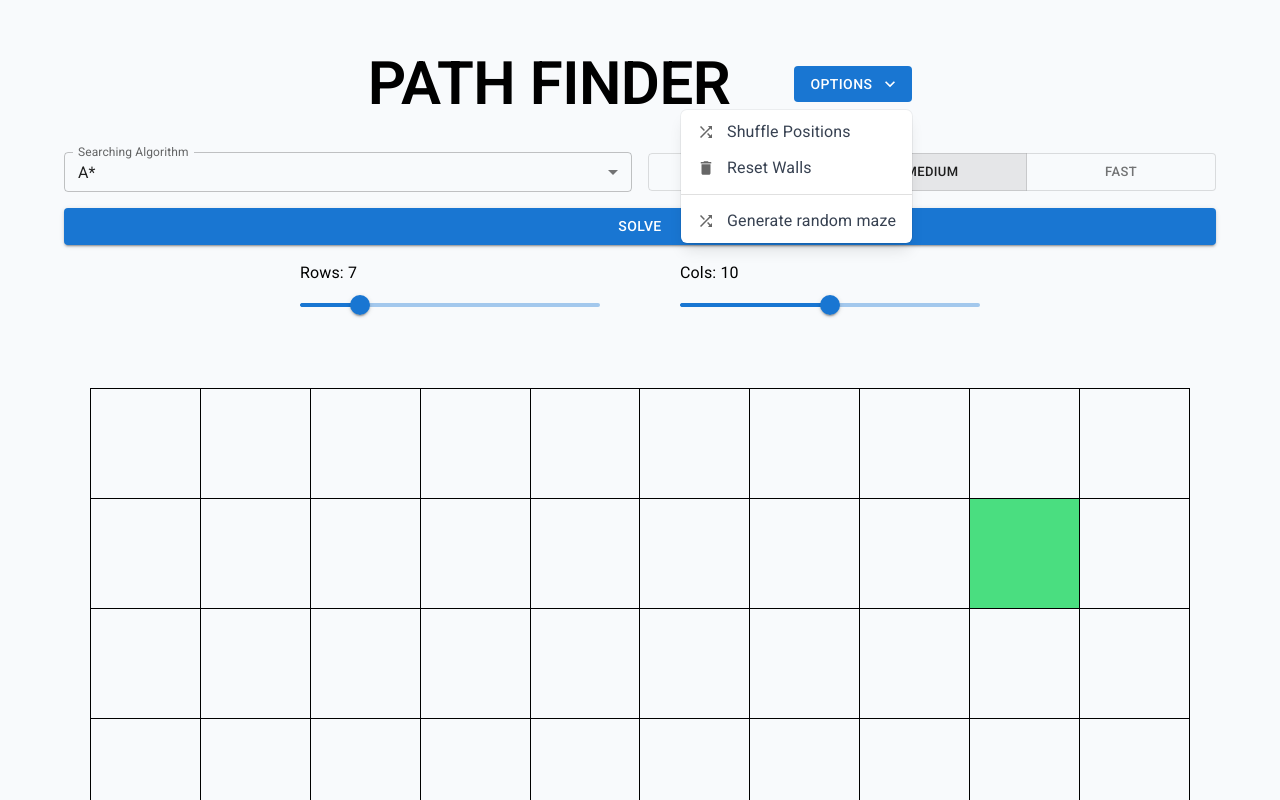
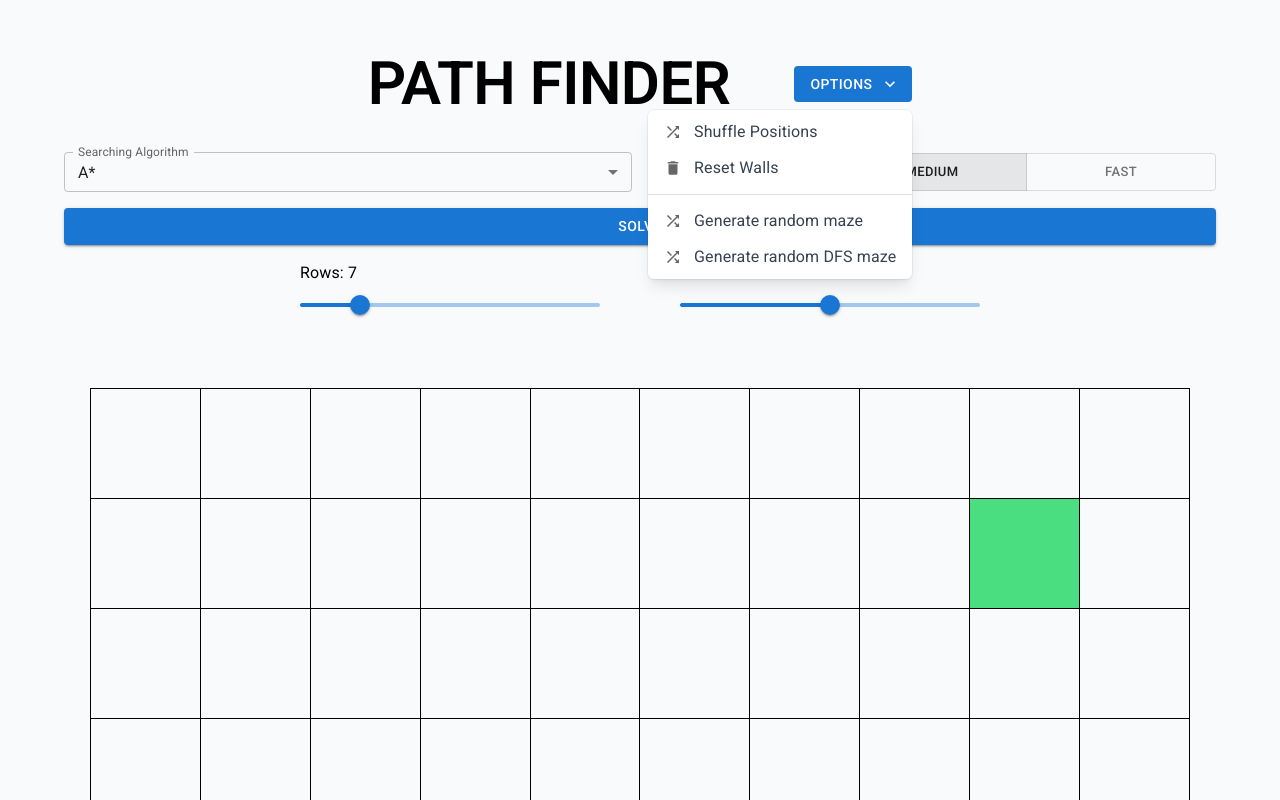
Before and after one commit to GEOFARL/path-finder, a React (Vite) app: page / in a window 1280 px wide. Both pictures are taken after a click on the button "OPTIONS". Shown: the top 800 px of the page. Built offline with nearby package versions, Linux system fonts and the light colour scheme.

Commit message:
Create an algorithm to generate random dfs mazes

```diff
--- a/src/app/features/board/boardSlice.ts
+++ b/src/app/features/board/boardSlice.ts
@@ -8,7 +8,6 @@ import {
 } from '../../../constants';
 import { Position } from '../../../types';
 import { RootState } from '../../store';
-import { calculateValue } from '../../../utils';
 
 export interface BoardState {
   numOfRows: number;
@@ -64,30 +63,6 @@ export const boardSlice = createSlice({
     setIsMousePressed: (state, action: PayloadAction<boolean>) => {
       state.isMousePressed = action.payload;
     },
-    generateRandomMaze: (state) => {
-      const walls = [];
-      const { numOfRows, numOfCols, startPosition, endPosition } = state;
-      const rows = calculateValue(numOfRows);
-      const cols = calculateValue(numOfCols);
-
-      for (let i = 0; i < rows; i += 1) {
-        const columnCoordinates = new Set();
-
-        for (let j = 0; j < cols / 4; j += 1) {
-          columnCoordinates.add(Math.floor(5 * cols * Math.random()) % cols);
-        }
-
-        for (const colVal of columnCoordinates) {
-          if (
-            !(startPosition.col === colVal && startPosition.row === i) &&
-            !(endPosition.col === colVal && endPosition.row === i)
-          )
-            walls.push({ row: i, col: colVal as number });
-        }
-      }
-
-      state.walls = walls;
-    },
   },
 });
 
@@ -101,7 +76,6 @@ export const {
   removeWall,
   resetWalls,
   setIsMousePressed,
-  generateRandomMaze,
 } = boardSlice.actions;
 
 export const selectAlgorithm = createSelector(
--- a/src/components/MenuBar.tsx
+++ b/src/components/MenuBar.tsx
@@ -12,11 +12,14 @@ import ShuffleIcon from '@mui/icons-material/Shuffle';
 import DeleteIcon from '@mui/icons-material/Delete';
 import React from 'react';
 import useShuffle from '../hooks/useShuffle';
-import { useDispatch } from 'react-redux';
+import { useDispatch, useSelector } from 'react-redux';
 import {
-  generateRandomMaze,
+  addWall,
   resetWalls,
+  selectBoard,
 } from '../app/features/board/boardSlice';
+import generateRandomMaze from '../utils/mazeGeneration/generateRandomMaze';
+import generateRandomDFSMaze from '../utils/mazeGeneration/DFSMaze/generateRandomDFSMaze';
 
 const StyledMenu = styled((props: MenuProps) => (
   <Menu
@@ -72,6 +75,7 @@ const MenuBar: React.FC = () => {
   };
 
   const dispatch = useDispatch();
+  const boardState = useSelector(selectBoard);
 
   const handleShuffle = useShuffle();
 
@@ -122,12 +126,30 @@ const MenuBar: React.FC = () => {
         <MenuItem
           onClick={() => {
             handleClose();
-            dispatch(generateRandomMaze());
+            dispatch(resetWalls());
+            const walls = generateRandomMaze(boardState);
+            for (let i = 0; i < walls.length; i += 1) {
+              dispatch(addWall(walls[i]));
+            }
           }}
           disableRipple
         >
           <ShuffleIcon />
           Generate random maze
+        </MenuItem>
+        <MenuItem
+          onClick={() => {
+            handleClose();
+            dispatch(resetWalls());
+            const walls = generateRandomDFSMaze(boardState);
+            for (let i = 0; i < walls.length; i += 1) {
+              dispatch(addWall(walls[i]));
+            }
+          }}
+          disableRipple
+        >
+          <ShuffleIcon />
+          Generate random DFS maze
         </MenuItem>
       </StyledMenu>
     </div>
--- /dev/null
+++ b/src/utils/mazeGeneration/DFSMaze/generateRandomDFSMaze.ts
@@ -0,0 +1,12 @@
+import { calculateValue } from '../..';
+import { RootState } from '../../../app/store';
+import RandomizedDFSMazeCreator from './randomizedDFSMazeCreator';
+
+export default function generateRandomDFSMaze(boardState: RootState['board']) {
+  const dfsGenerator = new RandomizedDFSMazeCreator(
+    calculateValue(boardState.numOfRows),
+    calculateValue(boardState.numOfCols)
+  );
+  const walls = dfsGenerator.getWallsArray();
+  return walls;
+}
--- /dev/null
+++ b/src/utils/mazeGeneration/DFSMaze/randomizedDFSMazeCreator.ts
@@ -0,0 +1,118 @@
+import { Position } from '../../../types';
+
+interface Coordinate {
+  x: number;
+  y: number;
+}
+
+export default class RandomizedDFSMazeCreator {
+  private visitedCellsArray: Position[] = [];
+  private visitedCellsBooleans: boolean[][] = [];
+
+  constructor(private rows: number, private cols: number) {
+    this.rows = rows;
+    this.cols = cols;
+  }
+
+  public getWallsArray() {
+    this.visitedCellsArray = [];
+    this.visitedCellsBooleans = new Array(this.rows);
+
+    for (let i = 0; i < this.rows; i++) {
+      const cols = [];
+      for (let j = 0; j < this.cols; j++) {
+        cols.push(false);
+      }
+
+      this.visitedCellsBooleans[i] = cols;
+    }
+
+    this.DFS(1, 1);
+    return this.visitedCellsArray;
+  }
+
+  private DFS(row: number, col: number): void {
+    this.visitedCellsBooleans[row][col] = true;
+    this.visitedCellsArray.push({ row, col });
+
+    const stack = [];
+    stack.push({ x: col, y: row });
+
+    while (stack.length > 0) {
+      const currentPosition = stack[stack.length - 1];
+
+      const neighbors = this.getNeighbors(currentPosition);
+
+      if (neighbors.length > 0) {
+        const randomNeighbor =
+          Math.floor(Math.random() * 10) % neighbors.length;
+        const neighborPosition: Coordinate = {
+          x: neighbors[randomNeighbor][0],
+          y: neighbors[randomNeighbor][1],
+        };
+        this.addWalls(currentPosition, neighborPosition);
+
+        stack.push(neighborPosition);
+        this.visitedCellsBooleans[neighborPosition.y][neighborPosition.x] =
+          true;
+      } else {
+        stack.pop();
+      }
+    }
+  }
+
+  private getNeighbors(position: Coordinate): number[][] {
+    const dx = [2, -2, 0, 0];
+    const dy = [0, 0, 2, -2];
+
+    const arr = [];
+    for (let i = 0; i < 4; i += 1) {
+      const x = position.x + dx[i];
+      const y = position.y + dy[i];
+
+      if (this.isValidNeighbor({ x, y })) {
+        arr.push([x, y]);
+      }
+    }
+
+    return arr;
+  }
+
+  private isValidNeighbor(position: Coordinate): boolean {
+    const { x, y } = position;
+    return (
+      x >= 0 &&
+      y >= 0 &&
+      x < this.cols &&
+      y < this.rows &&
+      !this.visitedCellsBooleans[y][x]
+    );
+  }
+
+  private addWalls(source: Coordinate, destination: Coordinate): void {
+    const { x: x0, y: y0 } = source;
+    const { x: x1, y: y1 } = destination;
+
+    if (y1 === y0) {
+      if (x1 < x0) {
+        for (let i = x0 - 1; i >= x1; i -= 1) {
+          this.visitedCellsArray.push({ row: y1, col: i });
+        }
+      } else {
+        for (let i = x0 + 1; i <= x1; i++) {
+          this.visitedCellsArray.push({ row: y1, col: i });
+        }
+      }
+    } else {
+      if (y1 < y0) {
+        for (let i = y0 - 1; i >= y1; i -= 1) {
+          this.visitedCellsArray.push({ row: i, col: x1 });
+        }
+      } else {
+        for (let i = y0 + 1; i <= y1; i += 1) {
+          this.visitedCellsArray.push({ row: i, col: x1 });
+        }
+      }
+    }
+  }
+}
--- /dev/null
+++ b/src/utils/mazeGeneration/generateRandomMaze.ts
@@ -0,0 +1,27 @@
+import { calculateValue } from '..';
+import { RootState } from '../../app/store';
+
+export default function generateRandomMaze(boardState: RootState['board']) {
+  const walls = [];
+  const { numOfRows, numOfCols, startPosition, endPosition } = boardState;
+  const rows = calculateValue(numOfRows);
+  const cols = calculateValue(numOfCols);
+
+  for (let i = 0; i < rows; i += 1) {
+    const columnCoordinates = new Set();
+
+    for (let j = 0; j < cols / 4; j += 1) {
+      columnCoordinates.add(Math.floor(5 * cols * Math.random()) % cols);
+    }
+
+    for (const colVal of columnCoordinates) {
+      if (
+        !(startPosition.col === colVal && startPosition.row === i) &&
+        !(endPosition.col === colVal && endPosition.row === i)
+      )
+        walls.push({ row: i, col: colVal as number });
+    }
+  }
+
+  return walls;
+}
```
Also changed, not shown: 1 other file (tests, documents, lock files or other folders).
